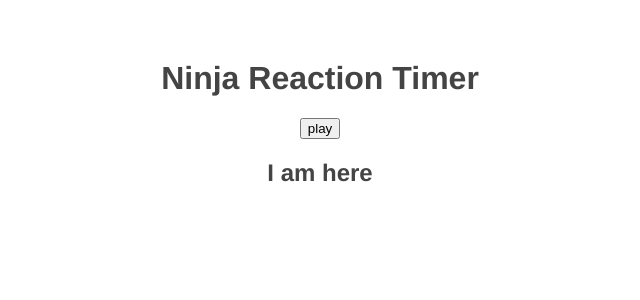
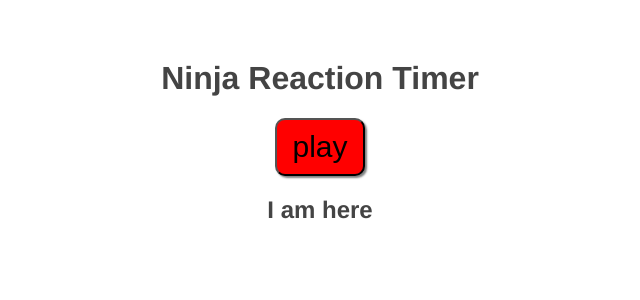
Before and after one commit to Lu-Smith/vue_reaction_timer, a Vue app: page / in a window 1280 px wide. Shown: the top 300 px of the page, without its empty margins (320-960 px from the left). Built offline with nearby package versions, Linux system fonts and the light colour scheme.

Commit message:
Updated App.vue

```diff
--- a/src/App.vue
+++ b/src/App.vue
@@ -1,6 +1,6 @@
 <template>
 <h1>Ninja Reaction Timer</h1>
-<button @click="start">play</button>
+<button @click="start" :disabled="isPlaying">play</button>
 <Block v-if="isPlaying" :delay="delay" />
 <Results />
 </template>
@@ -40,4 +40,20 @@ export default {
   color: #444;
   margin-top: 60px;
 }
+button {
+  padding: 10px 15px;
+  font-size: 30px;
+  font-weight: 600px;
+  border-radius: 10px;
+  box-shadow: 2px 2px 2px rgba(0, 0, 0, 0.5);
+  background-color: red;
+  transition: 200ms all ease-in-out;
+  cursor: pointer;
+}
+
+button:hover {
+  background-color: rgb(245, 62, 62);
+  color: white;
+  box-shadow: none;
+}
 </style>
```
